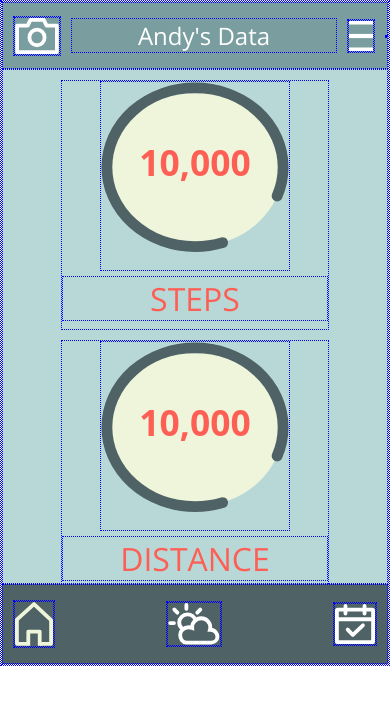
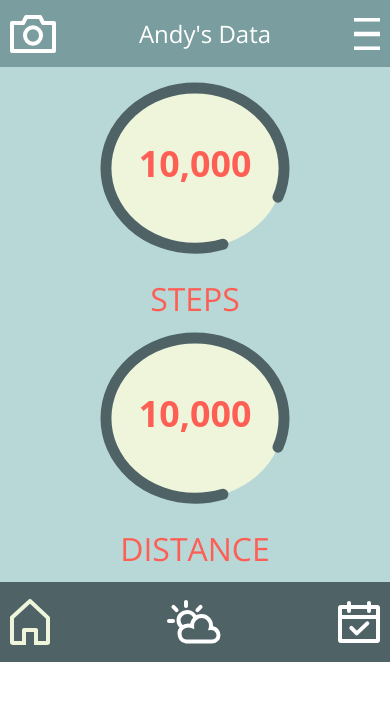
Before and after one commit to lauraturk/UX-UI-project-build, a plain HTML site: page index.html in a window 390 px wide. Drawn offline with nearby package versions, Linux system fonts and the light colour scheme.

Commit message:
fix padding

```diff
--- a/styles.css
+++ b/styles.css
@@ -1,6 +1,5 @@
 * {
   box-sizing: border-box;
-  border: 1px dotted blue;
 }
 
 body {
@@ -46,11 +45,12 @@ body {
  .graph-section {
    background-color: #B8D8D8;
    height: 515px;
+   padding-top: 15px;
  }
 
  .graph {
    height: 250px;
-   margin: 10px auto;
+   margin: 0 auto;
    text-align: center;
    width: 70%;
  }
```
